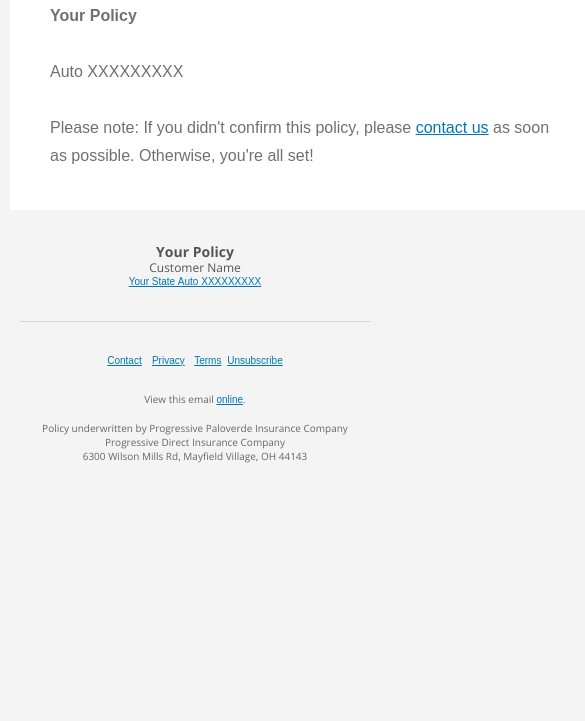
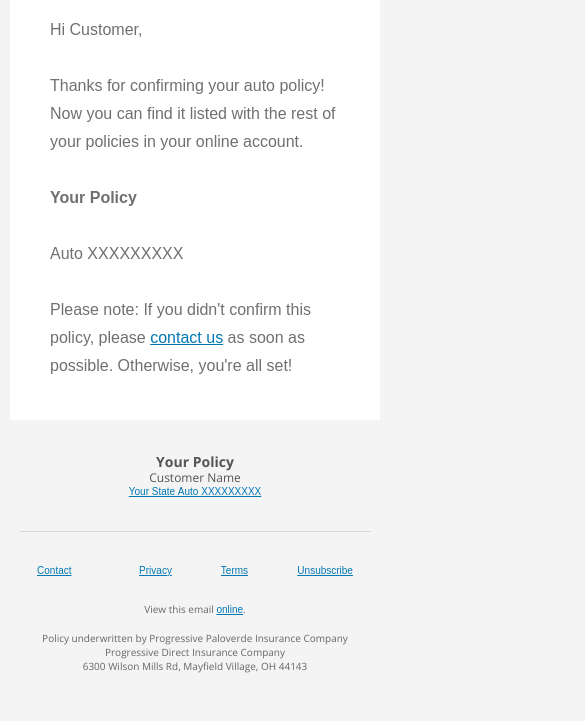
Before and after one commit to shepherdabdullah/progressive-transactional, a plain HTML site: page index.html in a window 390 px wide. Shown: the part 331-1052 px from the top of the page, 585 px wide, since content can reach past the window. Before the commit the page ends 844 px from the top, so only its background shows below. Drawn offline with nearby package versions, Linux system fonts and the light colour scheme.

Commit message:
add basic media queries for proper rendering in most email clients

```diff
--- a/index.html
+++ b/index.html
@@ -24,6 +24,76 @@
     <meta name="format-detection" content="email=no" />
     <meta name="x-apple-disable-message-reformatting" content="" />
     <title></title>
+    <style type="text/css">
+      #outlook a {
+        padding: 0;
+      }
+      /* Force Outlook to provide a "view in browser" menu link. */
+      body {
+        width: 100% !important;
+        -webkit-text-size-adjust: 100%;
+        -ms-text-size-adjust: 100%;
+        margin: 0;
+        padding: 0;
+        background-color: #f4f4f4;
+      }
+
+      table.wrapper {
+        width: 100% !important;
+        max-width: 600px !important;
+        margin: 0 auto;
+        text-align: center;
+      }
+
+      table.content {
+        width: 100% !important;
+        max-width: 600px !important;
+      }
+
+      @media only screen and (min-width: 480px) {
+        *.desktop-reset {
+          padding: 0px 40px 40px 40px !important;
+          height: auto !important;
+        }
+        *.article-reset {
+          padding: 0px 40px 20px 40px !important;
+          height: auto !important;
+        }
+      }
+      @media screen and (max-device-width: 600px),
+        screen and (max-width: 600px) {
+        *.tdBackground {
+          background-size: cover;
+        }
+      }
+      @media screen and (max-device-width: 520px),
+        screen and (max-width: 520px) {
+        .tdBackground {
+          background-size: 520px;
+        }
+        .footerLinks {
+          width: 90% !important;
+          max-width: 90% !important;
+        }
+      }
+      a.x-apple-data-detectors {
+        color: inherit !important;
+        text-decoration: none !important;
+        font-size: inherit !important;
+        font-family: inherit !important;
+        font-weight: inherit !important;
+        line-height: inherit !important;
+      }
+
+      <!-- gmail blue links -- > u + #body a {
+        color: inherit;
+        text-decoration: none;
+        font-size: inherit;
+        font-family: inherit;
+        font-weight: inherit;
+        line-height: inherit;
+      }
+    </style>
   </head>
   <body
     bgcolor="#f4f4f4"
@@ -89,7 +159,7 @@
                     >
                       <img
                         alt="Progressive logo"
-                        src="progressive-logo.png"
+                        src="https://i.ibb.co/7XTz4Cs/progressive-logo.png"
                         border="0"
                         style="
                           display: block;
```
